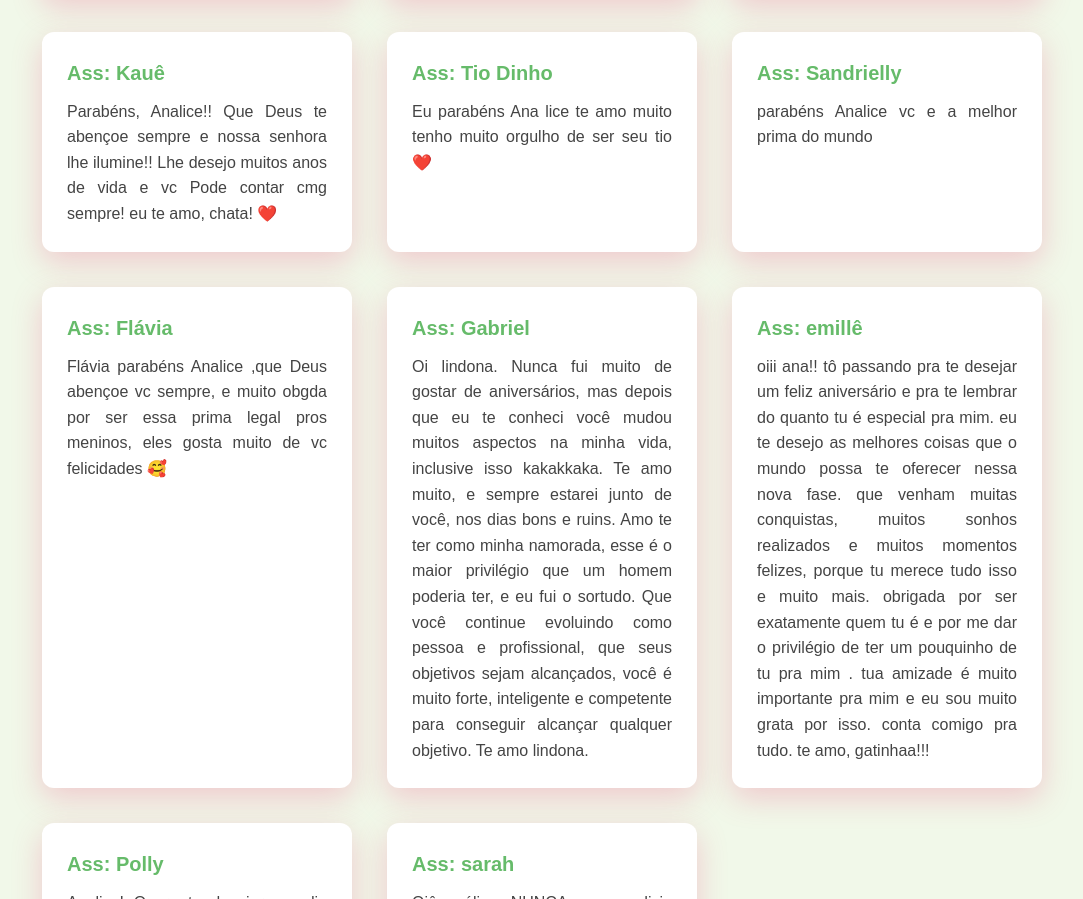
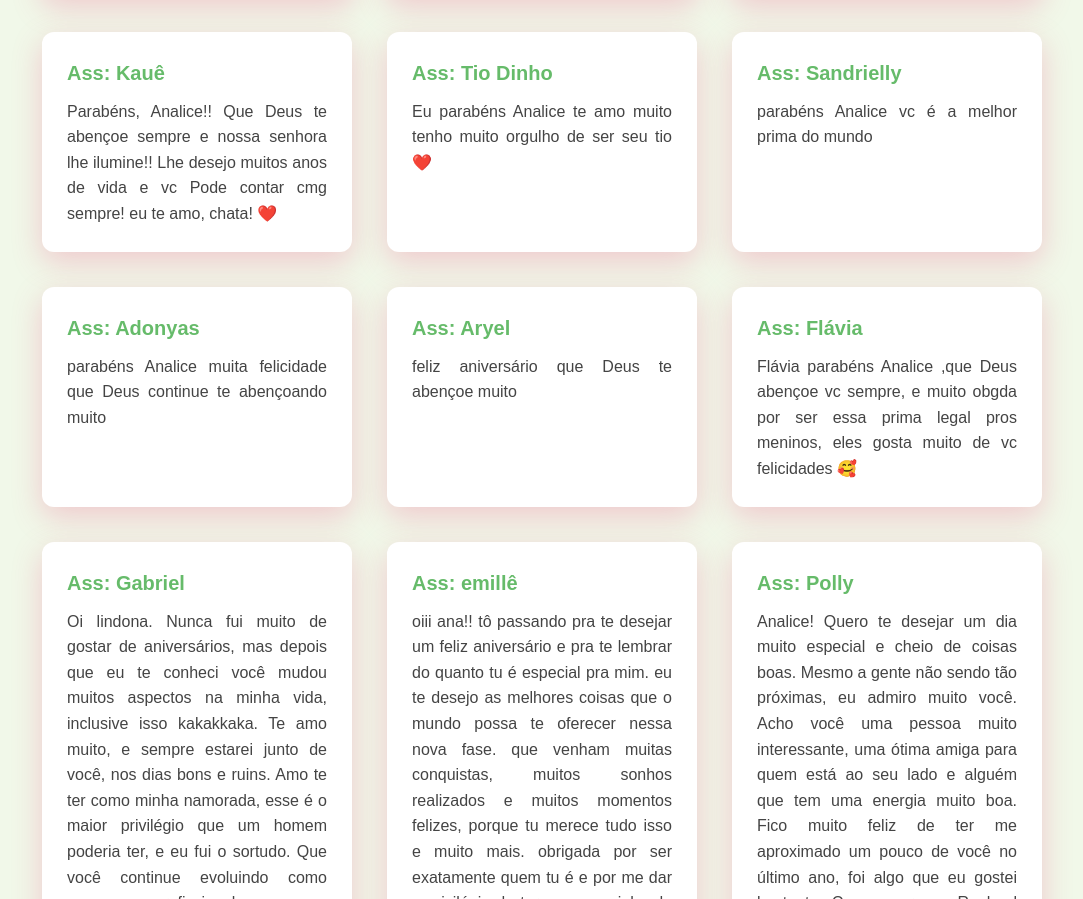
Before and after one commit to andradegabrielDEV2007/Aniversario-lindona, a plain HTML site: page MensagensEspeciais.html in a window 1280 px wide. Shown: the part 1033-1932 px from the top of the page, without its empty margins (98-1181 px from the left). Drawn offline with Linux system fonts and the light colour scheme.

Commit message:
Adicionando adonias e aryel nas mensagens

```diff
--- a/MensagensEspeciais.html
+++ b/MensagensEspeciais.html
@@ -87,15 +87,29 @@ Parabéns, Analice!! Que Deus te abençoe sempre e nossa senhora lhe ilumine!! L
 <div class="card-mensagem">
 <h2>Ass: Tio Dinho</h2>
 <p>
-Eu parabéns Ana lice te amo muito tenho muito orgulho de ser seu tio ❤️
+Eu parabéns Analice te amo muito tenho muito orgulho de ser seu tio ❤️
 </p>
 </div>
+
 <div class="card-mensagem">
 <h2>Ass: Sandrielly</h2>
 <p>
-parabéns Analice vc e a melhor prima do mundo
+parabéns Analice vc é a melhor prima do mundo
 </p>
 </div>
+
+<div class="card-mensagem">
+<h2>Ass: Adonyas</h2>
+<p>
+parabéns Analice muita felicidade que Deus continue te abençoando muito</p>
+</div>
+
+<div class="card-mensagem">
+<h2>Ass: Aryel</h2>
+<p>
+feliz aniversário que Deus te abençoe muito</p>
+</div>
+
 <div class="card-mensagem">
 <h2>Ass: Flávia</h2>
 <p>
```
